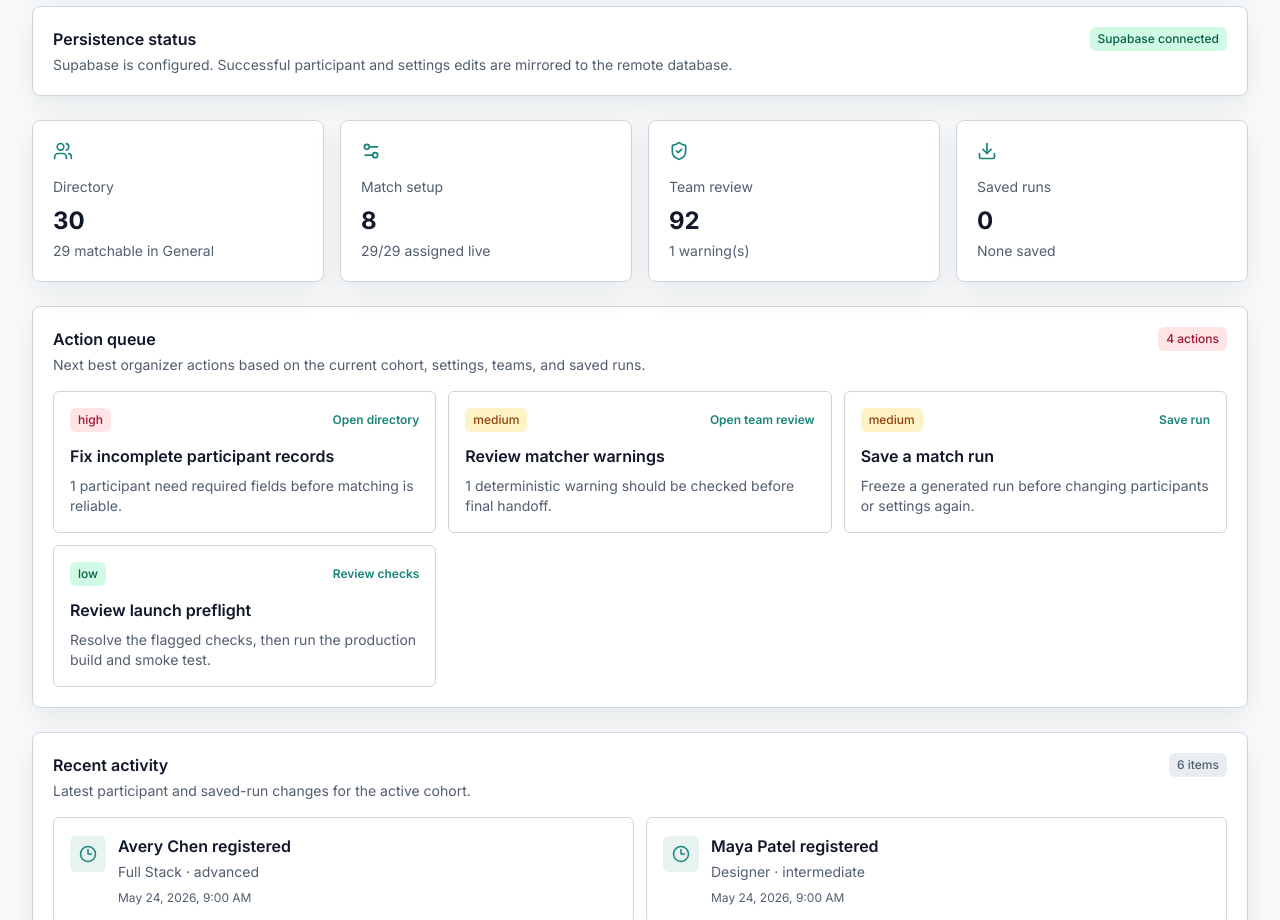
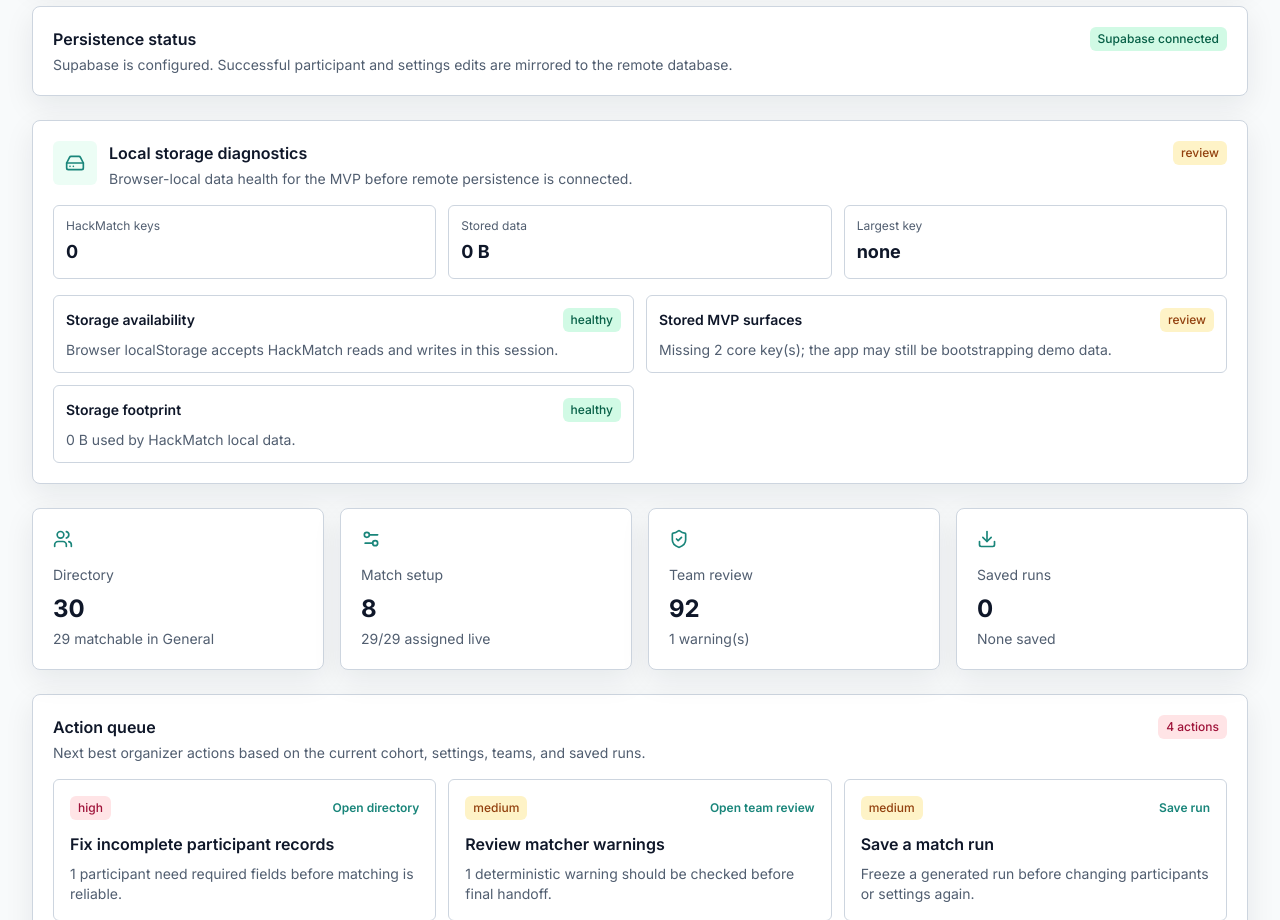
Before and after one commit to best-ed/HackMatch-AI, a Next.js app: page /admin in a window 1280 px wide. Shown: the part 900-1820 px from the top of the page. Built offline with nearby package versions, Linux system fonts and the light colour scheme; no server answers; the database is empty.

Commit message:
feat: inspect local storage health

```diff
--- a/app/admin/page.tsx
+++ b/app/admin/page.tsx
@@ -3,6 +3,7 @@
 import Link from "next/link";
 import { AlertTriangle, CalendarDays, Clock3, Download, Link2, Settings2, ShieldCheck, SlidersHorizontal, Users } from "lucide-react";
 import { AdminAuthStatus } from "@/components/admin-auth-status";
+import { AdminLocalStorageDiagnostics } from "@/components/admin-local-storage-diagnostics";
 import { AdminPersistenceStatus } from "@/components/admin-persistence-status";
 import { AdminSecurityReadiness } from "@/components/admin-security-readiness";
 import { Badge, Card, EmptyState } from "@/components/ui";
@@ -149,6 +150,7 @@ export default function AdminPage() {
       <AdminAuthStatus />
       <AdminSecurityReadiness />
       <AdminPersistenceStatus mode={persistenceMode} warning={persistenceWarning} />
+      <AdminLocalStorageDiagnostics />
       <div className="grid gap-4 md:grid-cols-2 xl:grid-cols-4">
         <MetricCard href="/admin/participants" title="Directory" value={cohortParticipants.length} detail={`${matchable.length} matchable in ${activeCohort}`} icon={<Users size={20} />} />
         <MetricCard href="/admin/matching" title="Match setup" value={result.teams.length} detail={`${assigned}/${matchable.length} assigned live`} icon={<Settings2 size={20} />} />
--- /dev/null
+++ b/components/admin-local-storage-diagnostics.tsx
@@ -0,0 +1,79 @@
+"use client";
+
+import { useEffect, useState } from "react";
+import { HardDrive } from "lucide-react";
+import { Badge, Card } from "@/components/ui";
+import {
+  formatBytes,
+  readLocalStorageDiagnostics,
+  type LocalStorageDiagnostics,
+  type LocalStorageDiagnosticStatus
+} from "@/lib/local-storage-diagnostics";
+
+export function AdminLocalStorageDiagnostics() {
+  const [diagnostics, setDiagnostics] = useState<LocalStorageDiagnostics | null>(null);
+
+  useEffect(() => {
+    setDiagnostics(readLocalStorageDiagnostics());
+  }, []);
+
+  return (
+    <Card className="space-y-4">
+      <div className="flex flex-wrap items-start justify-between gap-3">
+        <div className="flex gap-3">
+          <div className="grid h-11 w-11 shrink-0 place-items-center rounded-md bg-emerald-50 text-primary">
+            <HardDrive size={20} />
+          </div>
+          <div>
+            <h2 className="font-semibold">Local storage diagnostics</h2>
+            <p className="mt-1 text-sm text-muted-foreground">
+              Browser-local data health for the MVP before remote persistence is connected.
+            </p>
+          </div>
+        </div>
+        <Badge className={statusClass(diagnostics?.status ?? "review")}>
+          {diagnostics ? diagnostics.status : "checking"}
+        </Badge>
+      </div>
+      <div className="grid gap-3 md:grid-cols-3">
+        <DiagnosticMetric label="HackMatch keys" value={diagnostics?.keyCount ?? 0} />
+        <DiagnosticMetric label="Stored data" value={diagnostics ? formatBytes(diagnostics.totalBytes) : "checking"} />
+        <DiagnosticMetric label="Largest key" value={diagnostics?.largestKey ? formatBytes(diagnostics.largestKeyBytes) : "none"} />
+      </div>
+      <div className="grid gap-3 lg:grid-cols-2">
+        {(diagnostics?.items ?? placeholderItems).map((item) => (
+          <div className="rounded-md border border-border bg-white p-3" key={item.label}>
+            <div className="flex flex-wrap items-center justify-between gap-2">
+              <div className="text-sm font-semibold">{item.label}</div>
+              <Badge className={statusClass(item.status)}>{item.status}</Badge>
+            </div>
+            <p className="mt-2 text-sm text-muted-foreground">{item.detail}</p>
+          </div>
+        ))}
+      </div>
+    </Card>
+  );
+}
+
+const placeholderItems = [
+  {
+    label: "Storage availability",
+    status: "review" as const,
+    detail: "Checking browser localStorage after the page loads."
+  }
+];
+
+function DiagnosticMetric({ label, value }: { label: string; value: string | number }) {
+  return (
+    <div className="rounded-md border border-border bg-white p-3">
+      <div className="text-xs text-muted-foreground">{label}</div>
+      <div className="mt-1 text-lg font-bold">{value}</div>
+    </div>
+  );
+}
+
+function statusClass(status: LocalStorageDiagnosticStatus) {
+  if (status === "healthy") return "bg-emerald-100 text-emerald-800";
+  if (status === "review") return "bg-amber-100 text-amber-800";
+  return "bg-rose-100 text-rose-800";
+}
--- /dev/null
+++ b/lib/local-storage-diagnostics.ts
@@ -0,0 +1,151 @@
+export type LocalStorageDiagnosticStatus = "healthy" | "review" | "blocked";
+
+export type LocalStorageDiagnosticItem = {
+  label: string;
+  status: LocalStorageDiagnosticStatus;
+  detail: string;
+};
+
+export type LocalStorageDiagnostics = {
+  status: LocalStorageDiagnosticStatus;
+  isAvailable: boolean;
+  totalBytes: number;
+  keyCount: number;
+  largestKey?: string;
+  largestKeyBytes: number;
+  items: LocalStorageDiagnosticItem[];
+};
+
+export const hackMatchStorageKeys = [
+  "hackmatch.participants.v1",
+  "hackmatch.settings.v1",
+  "hackmatch.savedMatchRuns.v1",
+  "hackmatch.activeCohort.v1",
+  "hackmatch.archivedCohorts.v1",
+  "hackmatch.currentParticipant.v1",
+  "hackmatch.teamReviewChecklist.v1",
+  "hackmatch.adminAuditHistory.v1"
+];
+
+const reviewByteThreshold = 2_000_000;
+const blockedByteThreshold = 4_500_000;
+
+export function readLocalStorageDiagnostics(): LocalStorageDiagnostics {
+  if (typeof window === "undefined") {
+    return buildLocalStorageDiagnostics({
+      available: false,
+      entries: [],
+      error: "Browser storage is only available after the app loads in a browser."
+    });
+  }
+
+  try {
+    const probeKey = "hackmatch.storageProbe";
+    window.localStorage.setItem(probeKey, "ok");
+    window.localStorage.removeItem(probeKey);
+    const entries = hackMatchStorageKeys.map((key) => [key, window.localStorage.getItem(key)] as const);
+    return buildLocalStorageDiagnostics({ available: true, entries });
+  } catch {
+    return buildLocalStorageDiagnostics({
+      available: false,
+      entries: [],
+      error: "Browser localStorage is blocked or unavailable in this session."
+    });
+  }
+}
+
+export function buildLocalStorageDiagnostics({
+  available,
+  entries,
+  error
+}: {
+  available: boolean;
+  entries: Array<readonly [string, string | null]>;
+  error?: string;
+}): LocalStorageDiagnostics {
+  if (!available) {
+    return {
+      status: "blocked",
+      isAvailable: false,
+      totalBytes: 0,
+      keyCount: 0,
+      largestKeyBytes: 0,
+      items: [
+        {
+          label: "Storage availability",
+          status: "blocked",
+          detail: error ?? "Browser localStorage is unavailable."
+        }
+      ]
+    };
+  }
+
+  const storedEntries = entries
+    .filter((entry): entry is readonly [string, string] => entry[1] !== null)
+    .map(([key, value]) => ({
+      key,
+      bytes: estimateUtf16Bytes(value)
+    }));
+  const totalBytes = storedEntries.reduce((sum, entry) => sum + entry.bytes, 0);
+  const largest = storedEntries.reduce<{ key?: string; bytes: number }>(
+    (largestEntry, entry) => entry.bytes > largestEntry.bytes ? { key: entry.key, bytes: entry.bytes } : largestEntry,
+    { bytes: 0 }
+  );
+  const missingRequiredKeys = ["hackmatch.participants.v1", "hackmatch.settings.v1"].filter(
+    (key) => !storedEntries.some((entry) => entry.key === key)
+  );
+
+  const items: LocalStorageDiagnosticItem[] = [
+    {
+      label: "Storage availability",
+      status: "healthy",
+      detail: "Browser localStorage accepts HackMatch reads and writes in this session."
+    },
+    {
+      label: "Stored MVP surfaces",
+      status: missingRequiredKeys.length ? "review" : "healthy",
+      detail: missingRequiredKeys.length
+        ? `Missing ${missingRequiredKeys.length} core key(s); the app may still be bootstrapping demo data.`
+        : `${storedEntries.length} HackMatch storage key(s) are present.`
+    },
+    {
+      label: "Storage footprint",
+      status: totalBytes >= blockedByteThreshold ? "blocked" : totalBytes >= reviewByteThreshold ? "review" : "healthy",
+      detail: `${formatBytes(totalBytes)} used by HackMatch local data.`
+    }
+  ];
+
+  if (largest.key) {
+    items.push({
+      label: "Largest data surface",
+      status: largest.bytes >= reviewByteThreshold ? "review" : "healthy",
+      detail: `${largest.key} is the largest key at ${formatBytes(largest.bytes)}.`
+    });
+  }
+
+  return {
+    status: summarizeStatus(items),
+    isAvailable: true,
+    totalBytes,
+    keyCount: storedEntries.length,
+    largestKey: largest.key,
+    largestKeyBytes: largest.bytes,
+    items
+  };
+}
+
+export function formatBytes(bytes: number): string {
+  if (bytes < 1024) return `${bytes} B`;
+  if (bytes < 1024 * 1024) return `${(bytes / 1024).toFixed(1)} KB`;
+  return `${(bytes / (1024 * 1024)).toFixed(2)} MB`;
+}
+
+function estimateUtf16Bytes(value: string): number {
+  return value.length * 2;
+}
+
+function summarizeStatus(items: LocalStorageDiagnosticItem[]): LocalStorageDiagnosticStatus {
+  if (items.some((item) => item.status === "blocked")) return "blocked";
+  if (items.some((item) => item.status === "review")) return "review";
+  return "healthy";
+}
```
Also changed, not shown: 1 other file (tests, documents, lock files or other folders).
